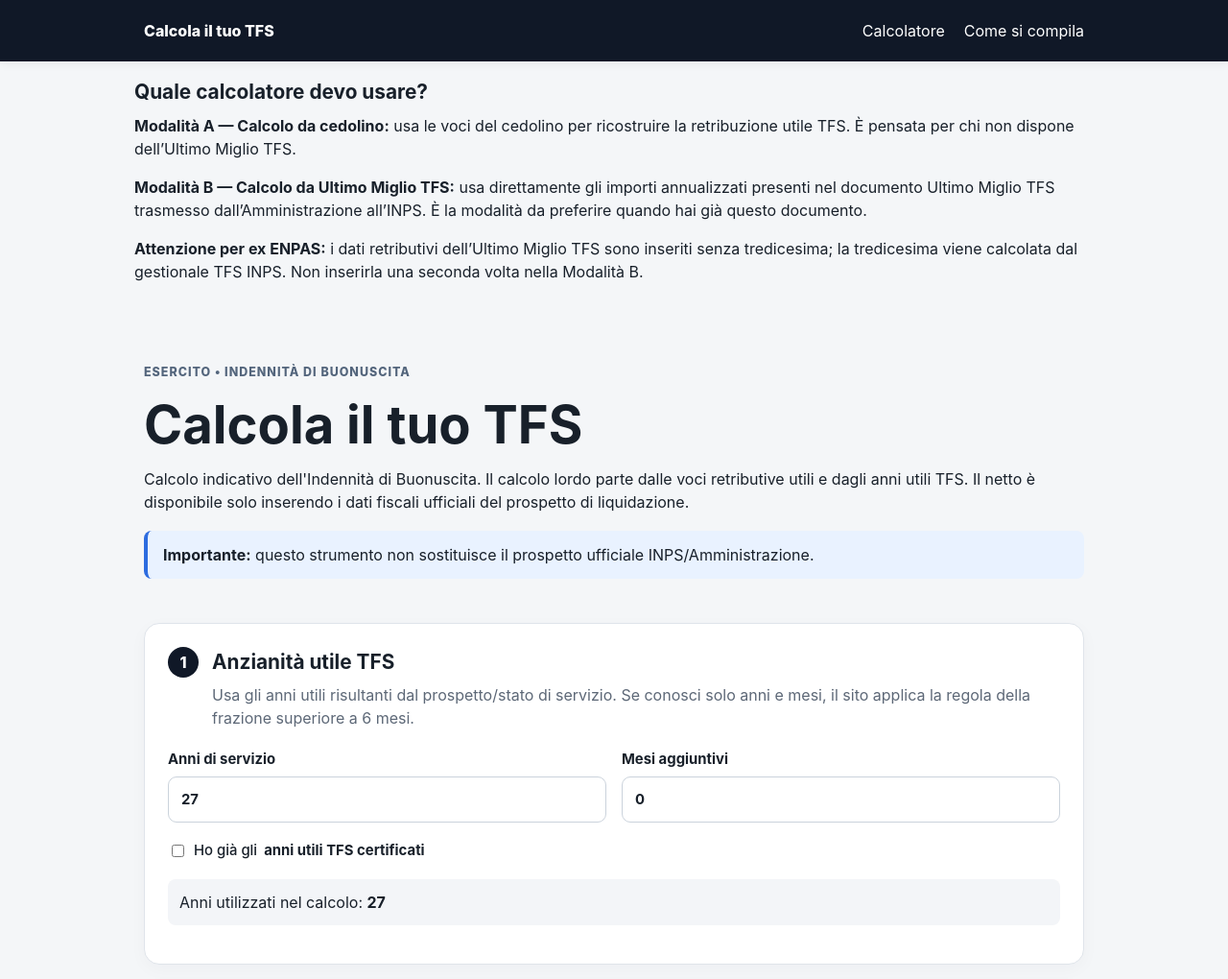
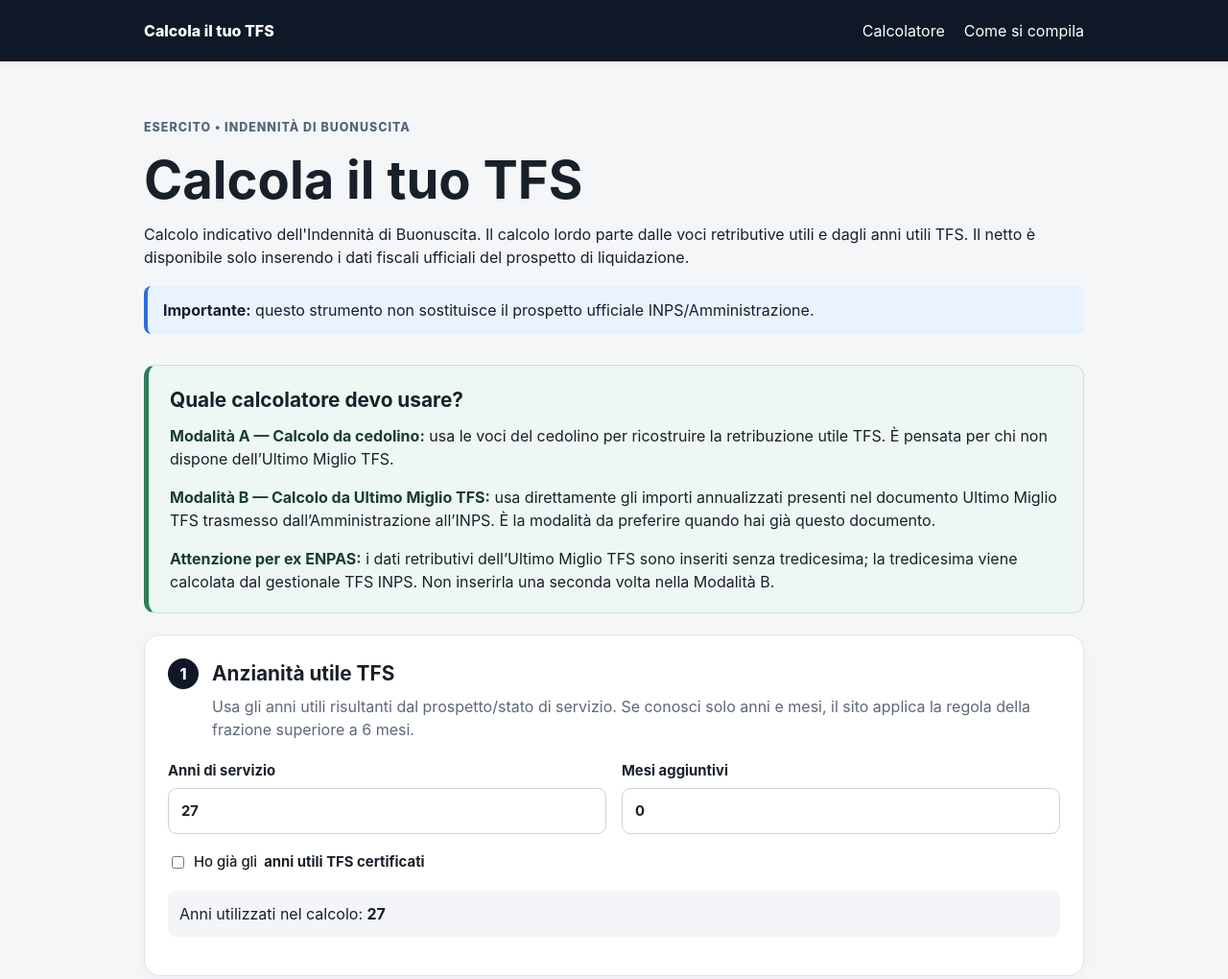
Before and after one commit to rwpo-sophrosyne/Calcola-TFS, a plain HTML site: page index.html in a window 1280 px wide. Shown: the top 1020 px of the page at 96% size. Drawn offline with Linux system fonts and the light colour scheme.

Commit message:
Add files via upload

```diff
--- a/css/style.css
+++ b/css/style.css
@@ -6,3 +6,4 @@ select{width:100%;padding:12px 13px;border:1px solid #cbd3dc;border-radius:9px;f
 .mode-button{border:1px solid #cbd5e1;background:#fff;color:#172033;border-radius:10px;padding:11px 15px;font:inherit;font-weight:700;cursor:pointer}
 .mode-button.active{background:#172033;color:#fff;border-color:#172033}
 .mode-button:hover{filter:brightness(.97)}
+.mode-explainer{background:#eef7f3;border:1px solid #c9e3d5;border-left:5px solid #2f7d5b;border-radius:12px;padding:20px 22px;margin:4px 0 22px}.mode-explainer h2{margin-bottom:10px}.mode-explainer p:last-child{margin-bottom:0}.mode-explainer strong{color:#173f2d}
--- a/index.html
+++ b/index.html
@@ -15,18 +15,19 @@
   </div>
 </header>
 
-<section class="info-box" style="margin:1rem auto 1.5rem; max-width:1000px;">
-  <h2>Quale calcolatore devo usare?</h2>
-  <p><strong>Modalità A — Calcolo da cedolino:</strong> usa le voci del cedolino per ricostruire la retribuzione utile TFS. È pensata per chi non dispone dell’Ultimo Miglio TFS.</p>
-  <p><strong>Modalità B — Calcolo da Ultimo Miglio TFS:</strong> usa direttamente gli importi annualizzati presenti nel documento Ultimo Miglio TFS trasmesso dall’Amministrazione all’INPS. È la modalità da preferire quando hai già questo documento.</p>
-  <p><strong>Attenzione per ex ENPAS:</strong> i dati retributivi dell’Ultimo Miglio TFS sono inseriti senza tredicesima; la tredicesima viene calcolata dal gestionale TFS INPS. Non inserirla una seconda volta nella Modalità B.</p>
-</section>
 <main class="wrap">
   <section class="hero">
     <p class="eyebrow">Esercito • Indennità di Buonuscita</p>
     <h1>Calcola il tuo TFS</h1>
     <p>Calcolo indicativo dell'Indennità di Buonuscita. Il calcolo lordo parte dalle voci retributive utili e dagli anni utili TFS. Il netto è disponibile solo inserendo i dati fiscali ufficiali del prospetto di liquidazione.</p>
     <div class="notice"><strong>Importante:</strong> questo strumento non sostituisce il prospetto ufficiale INPS/Amministrazione.</div>
+  </section>
+
+  <section class="mode-explainer">
+    <h2>Quale calcolatore devo usare?</h2>
+    <p><strong>Modalità A — Calcolo da cedolino:</strong> usa le voci del cedolino per ricostruire la retribuzione utile TFS. È pensata per chi non dispone dell’Ultimo Miglio TFS.</p>
+    <p><strong>Modalità B — Calcolo da Ultimo Miglio TFS:</strong> usa direttamente gli importi annualizzati presenti nel documento Ultimo Miglio TFS trasmesso dall’Amministrazione all’INPS. È la modalità da preferire quando hai già questo documento.</p>
+    <p><strong>Attenzione per ex ENPAS:</strong> i dati retributivi dell’Ultimo Miglio TFS sono inseriti senza tredicesima; la tredicesima viene calcolata dal gestionale TFS INPS. Non inserirla una seconda volta nella Modalità B.</p>
   </section>
 
   <section id="calcolo" class="card">
```
